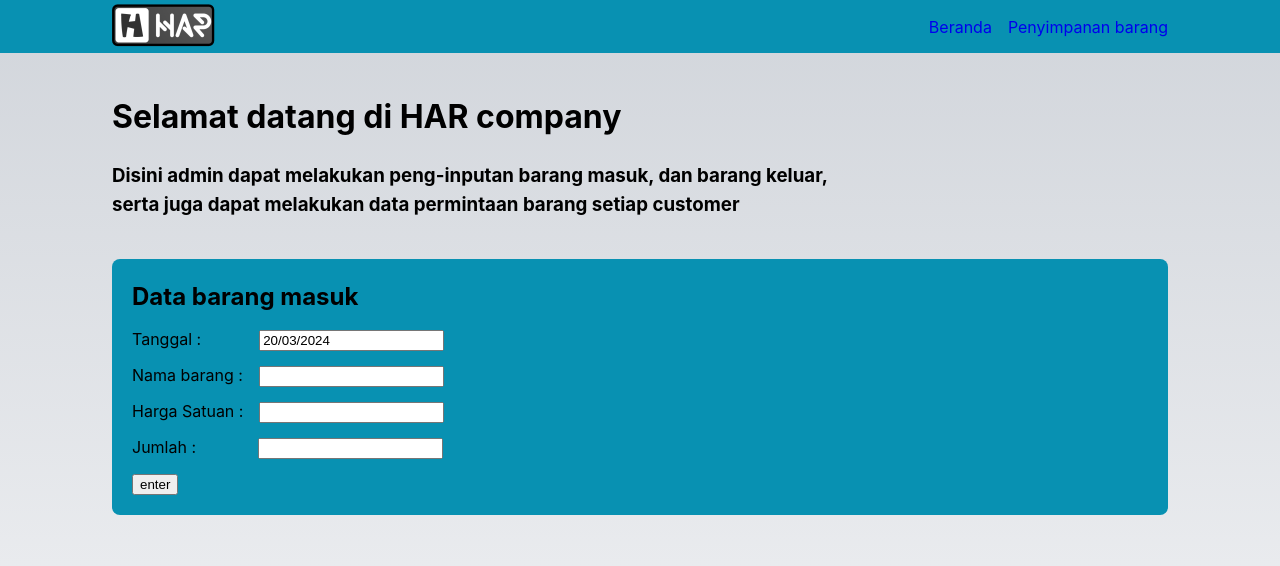
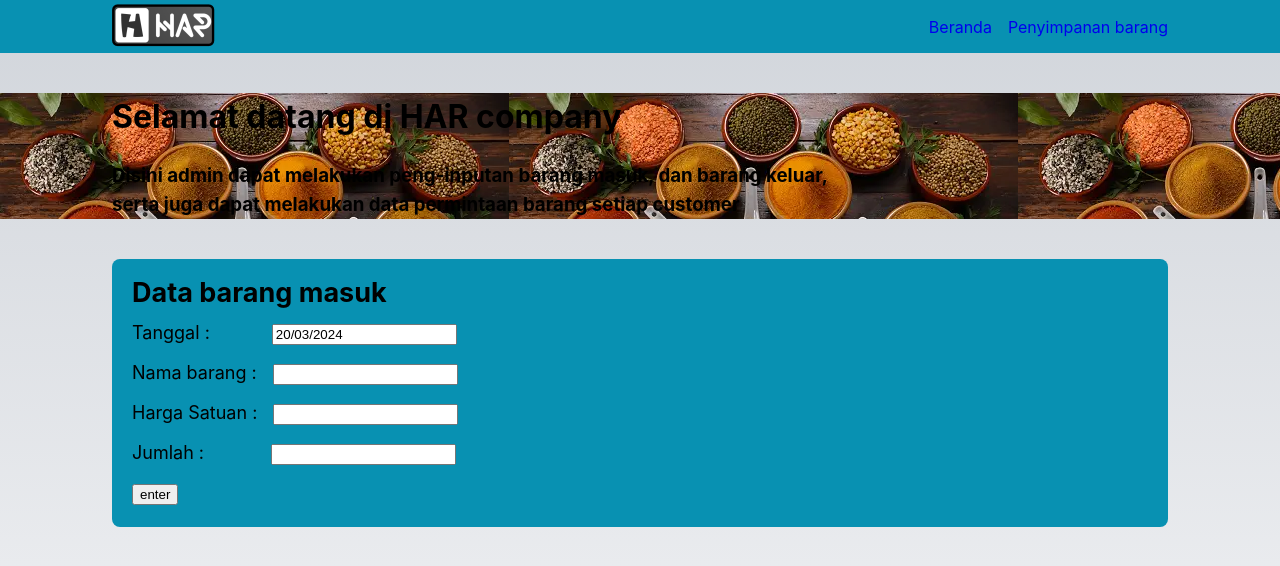
Before and after one commit to irsyadalaudin/items-storage, a React (Vite) app in the folder admin/: page / in a window 1280 px wide. Shown: the top 566 px of the page. Built offline with nearby package versions, Linux system fonts and the light colour scheme.

Commit message:
added background url in Home

```diff
--- a/admin/src/components/Home.jsx
+++ b/admin/src/components/Home.jsx
@@ -1,6 +1,7 @@
 const Home = () => {
     return (
-        <div className='mt-10 mb-10 px-28'>
+        // <div className='home-container mt-10 mb-10 px-28'>
+        <div className='mt-10 mb-10 px-28 bg-[url("./assets/home.jpg")]'>
             <h1>Selamat datang di HAR company</h1>
             <h3>Disini admin dapat melakukan peng-inputan barang masuk, dan barang keluar, <br /> serta juga dapat melakukan data permintaan barang setiap customer</h3>
         </div>
--- a/admin/src/components/Storage.jsx
+++ b/admin/src/components/Storage.jsx
@@ -95,11 +95,11 @@ const Storage = () => {
 	}
 
     return (
-        <div className='px-28'>
+        <div className='px-28 text-lg'>
             <form className='flex flex-col gap-3 gap-x-4 bg-cyan-600 p-5 rounded-lg' onSubmit={handleSubmit}>
                 <h2 className='m-0 p-0'>Data barang masuk</h2>
 				<div>
-					<label className='mr-14.5' htmlFor='date'>Tanggal :</label>
+					<label className='mr-15' htmlFor='date'>Tanggal :</label>
 					<DatePickerInput
 						selectedDate={selectedDate}
 						handleDateChange={handleDateChange}
@@ -122,7 +122,7 @@ const Storage = () => {
 					/>
                 </div>
                 <div>
-                    <label className='mr-15' htmlFor='Jumlah'>Jumlah :</label>
+                    <label className='mr-18' htmlFor='Jumlah'>Jumlah :</label>
                     <input
 						type='number'
 						value={jumlah}
--- a/admin/src/index.css
+++ b/admin/src/index.css
@@ -32,6 +32,11 @@ body {
 	min-height: 100vh;
 }
 
+/* .home-container {
+	background: url('assets/home.jpg') no-repeat center center;
+	background-size: cover;
+} */
+
 /* @media (prefers-color-scheme: light) {
 	:root {
 		color: #213547;
--- a/admin/tailwind.config.js
+++ b/admin/tailwind.config.js
@@ -9,6 +9,7 @@ export default {
 			spacing: {
 				'14.5': '58px',
 				'15': '62px',
+				'18': '67px',
 				'90': '92.5vh'
 			},
 			colors: {
```
Also changed, not shown: admin/src/assets/home.jpg (added), 1 other file (tests, documents, lock files or other folders).
